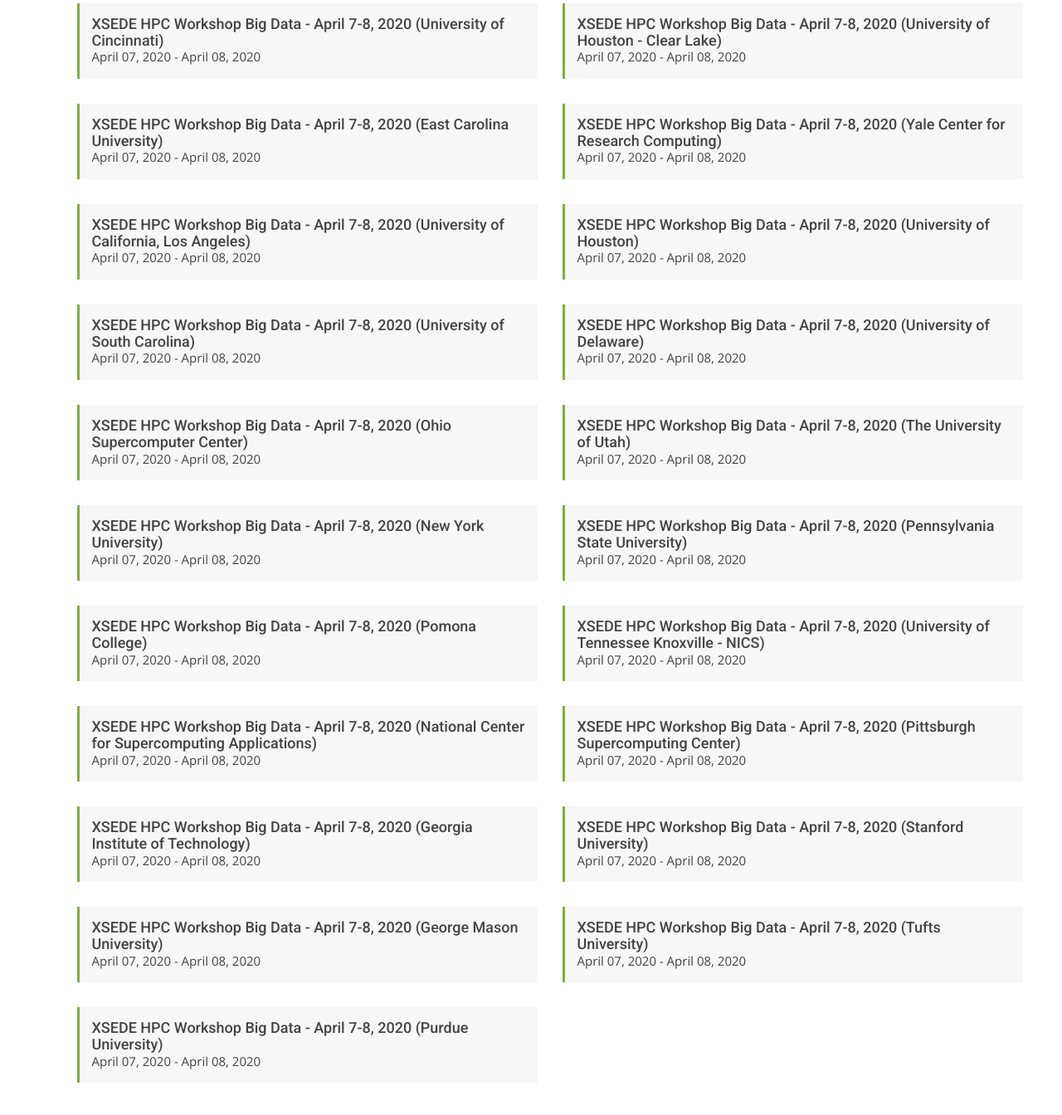
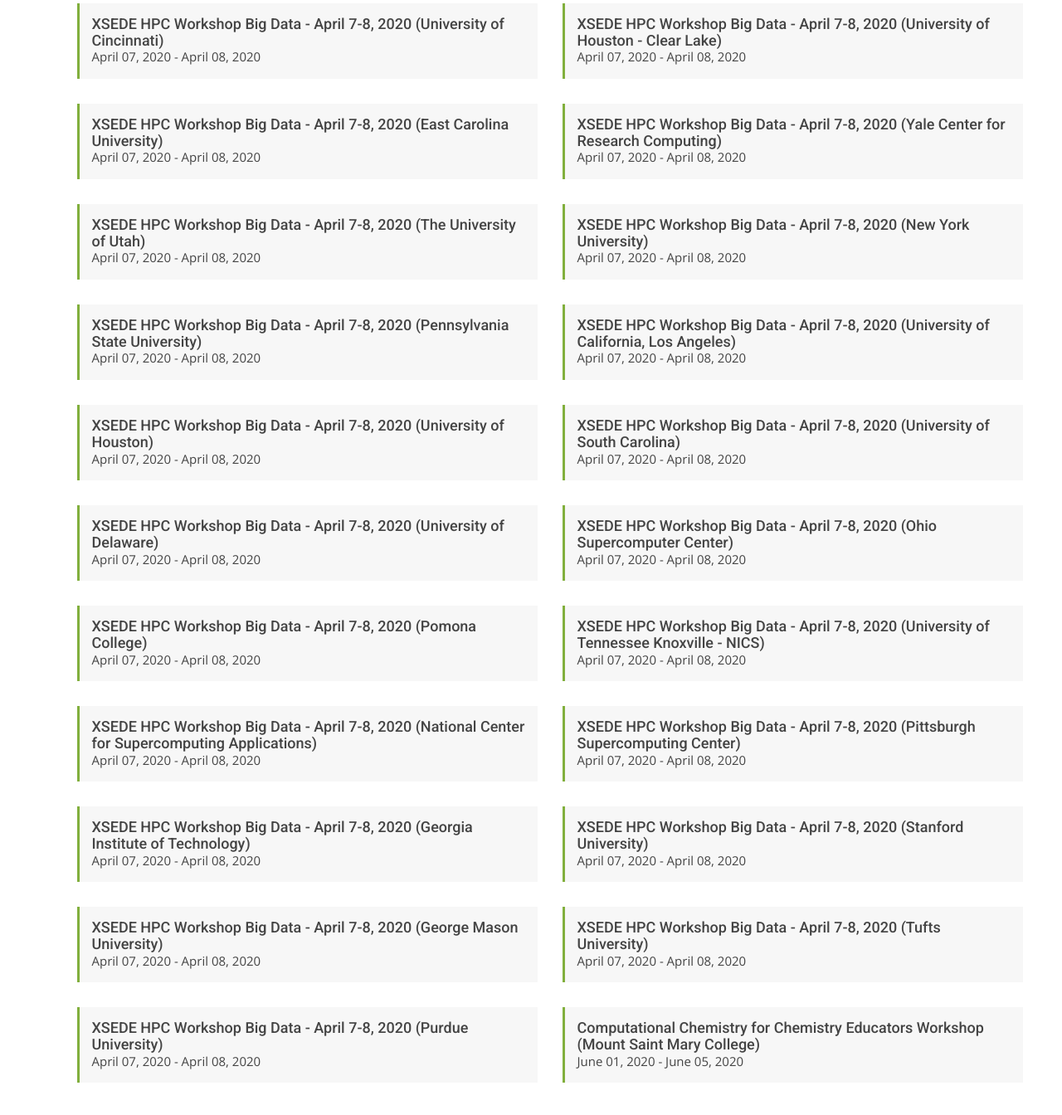
Before and after one commit to cicoe/cicoe.github.io, a Jekyll site: the page built from training_opportunities.html, in a window 1280 px wide and 1400 px high, scrolled down 987 px. Shown: the top 1344 px of the window at 83% size. Built offline with Jekyll 4.4.1, drawn with Linux system fonts in a browser that asks for light colours; nearby versions of some CDN libraries; some web fonts are replaced.

Commit message:
updated training events

```diff
--- a/_data/training_opportunities.yml
+++ b/_data/training_opportunities.yml
@@ -48,6 +48,18 @@
   website: "https://www.xsede.org/web/xup/course-calendar/-/training-user/class/2041/session/3647/register"
 - categroy: Workshop
   date: April 07, 2020 - April 08, 2020
+  title: XSEDE HPC Workshop Big Data - April 7-8, 2020 (The University of Utah)
+  website: "https://www.xsede.org/web/xup/course-calendar/-/training-user/class/2041/session/3648/register"
+- categroy: Workshop
+  date: April 07, 2020 - April 08, 2020
+  title: XSEDE HPC Workshop Big Data - April 7-8, 2020 (New York University)
+  website: "https://www.xsede.org/web/xup/course-calendar/-/training-user/class/2041/session/3649/register"
+- categroy: Workshop
+  date: April 07, 2020 - April 08, 2020
+  title: XSEDE HPC Workshop Big Data - April 7-8, 2020 (Pennsylvania State University)
+  website: "https://www.xsede.org/web/xup/course-calendar/-/training-user/class/2041/session/3650/register"
+- categroy: Workshop
+  date: April 07, 2020 - April 08, 2020
   title: XSEDE HPC Workshop Big Data - April 7-8, 2020 (University of California,
     Los Angeles)
   website: "Registration opens"
@@ -67,18 +79,6 @@
   date: April 07, 2020 - April 08, 2020
   title: XSEDE HPC Workshop Big Data - April 7-8, 2020 (Ohio Supercomputer Center)
   website: "https://www.xsede.org/web/xup/course-calendar/-/training-user/class/2041/session/3655/register"
-- categroy: Workshop
-  date: April 07, 2020 - April 08, 2020
-  title: XSEDE HPC Workshop Big Data - April 7-8, 2020 (The University of Utah)
-  website: "https://www.xsede.org/web/xup/course-calendar/-/training-user/class/2041/session/3648/register"
-- categroy: Workshop
-  date: April 07, 2020 - April 08, 2020
-  title: XSEDE HPC Workshop Big Data - April 7-8, 2020 (New York University)
-  website: "https://www.xsede.org/web/xup/course-calendar/-/training-user/class/2041/session/3649/register"
-- categroy: Workshop
-  date: April 07, 2020 - April 08, 2020
-  title: XSEDE HPC Workshop Big Data - April 7-8, 2020 (Pennsylvania State University)
-  website: "https://www.xsede.org/web/xup/course-calendar/-/training-user/class/2041/session/3650/register"
 - categroy: Workshop
   date: April 07, 2020 - April 08, 2020
   title: XSEDE HPC Workshop Big Data - April 7-8, 2020 (Pomona College)
@@ -118,3 +118,8 @@
   date: April 07, 2020 - April 08, 2020
   title: XSEDE HPC Workshop Big Data - April 7-8, 2020 (Purdue University)
   website: "https://www.xsede.org/web/xup/course-calendar/-/training-user/class/2041/session/3642/register"
+- categroy: Workshop
+  date: June 01, 2020 - June 05, 2020
+  title: Computational Chemistry for Chemistry Educators Workshop (Mount Saint Mary
+    College)
+  website: "https://www.xsede.org/web/xup/course-calendar/-/training-user/class/2038/session/3633/register"
```
